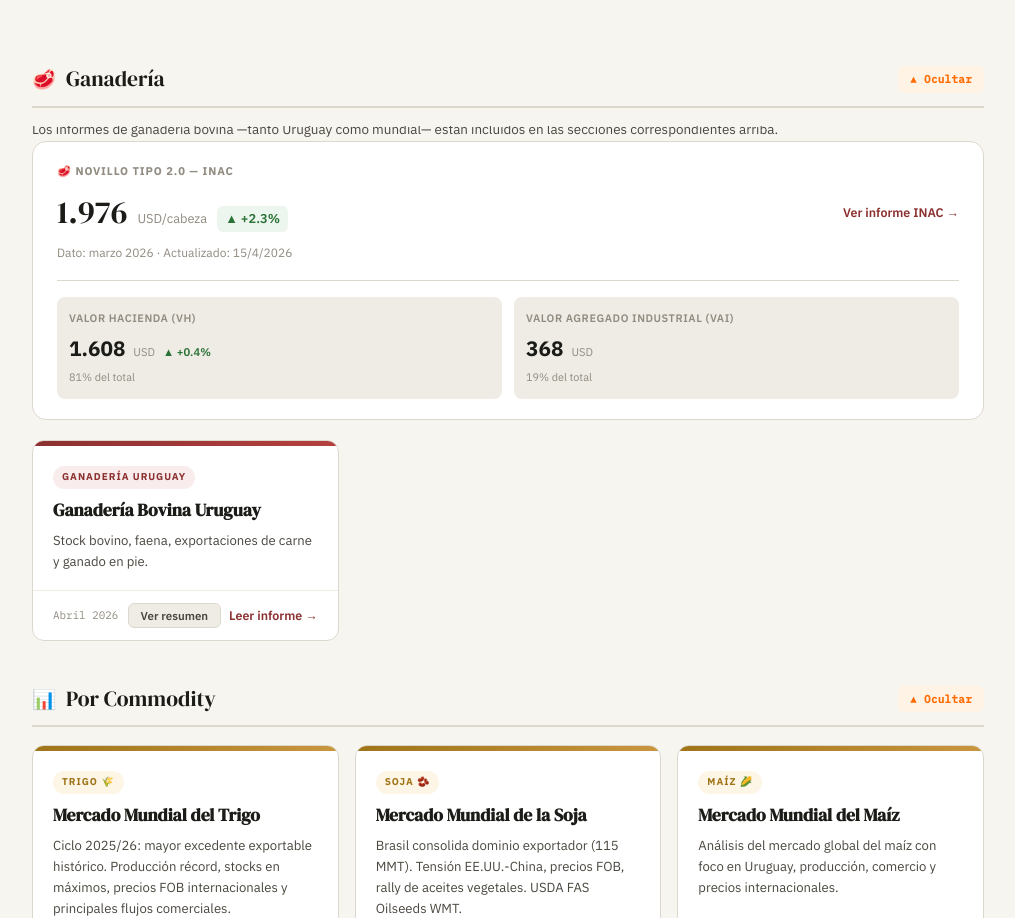
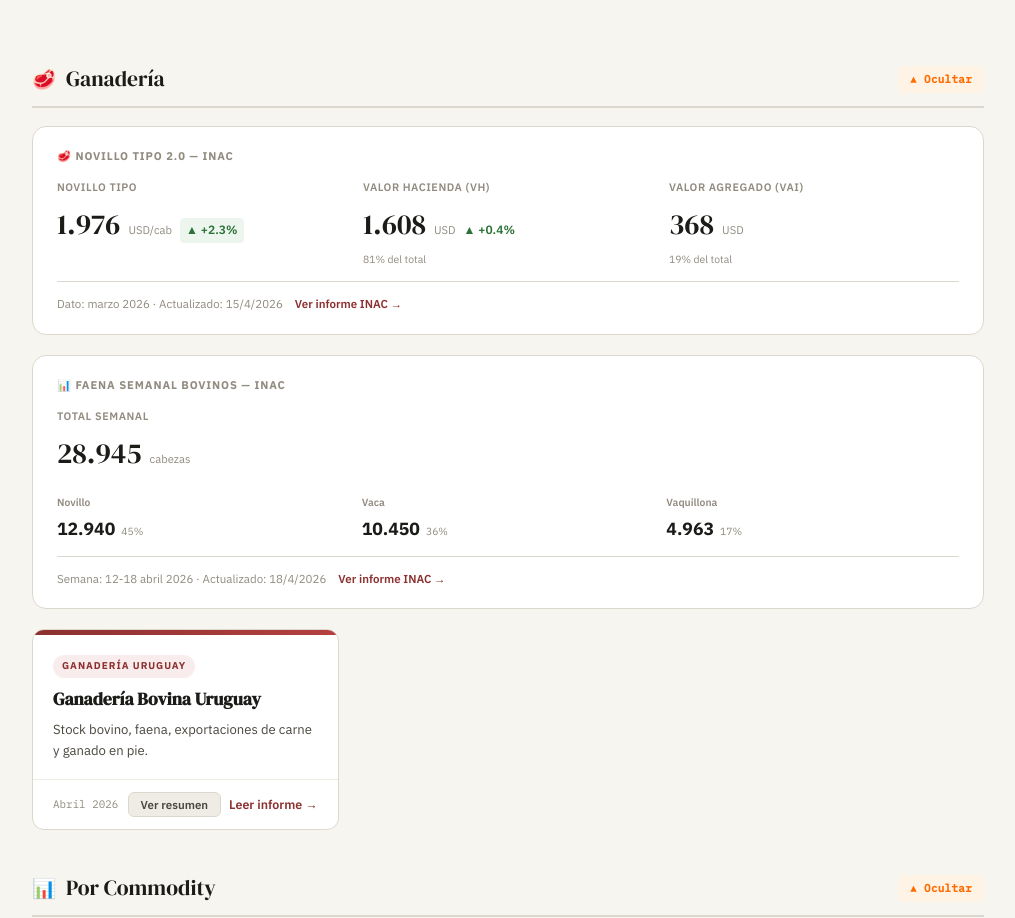
Before and after one commit to mltn1980/ceteris-paribus, a website: page index.html in a window 1280 px wide. Shown: the part 1211-2129 px from the top of the page, without its empty margins (132-1147 px from the left). Drawn offline with Linux system fonts and the light colour scheme; a script that the page names is missing.

Commit message:
Add files via upload

```diff
--- a/index.html
+++ b/index.html
@@ -257,41 +257,49 @@ footer{text-align:center;padding:28px 24px;color:var(--muted);font-size:0.72rem;
         <span class="toggle-text">▲ Ocultar</span>
     </div>
     <div class="collapsible-content">
-    <p style="font-size:0.84rem;color:var(--text2);margin-top:-8px;">Los informes de ganadería bovina —tanto Uruguay como mundial— están incluidos en las secciones correspondientes arriba.</p>
 
     <!-- Novillo Tipo 2.0 card -->
     <div style="background:var(--surface);border:1px solid var(--border);border-radius:14px;padding:20px 24px;margin-bottom:20px;">
-        <div style="display:flex;align-items:center;justify-content:space-between;flex-wrap:wrap;gap:16px;margin-bottom:16px;">
+        <div style="font-size:0.7rem;font-weight:700;text-transform:uppercase;letter-spacing:0.08em;color:var(--muted);margin-bottom:12px;">🥩 Novillo Tipo 2.0 — INAC</div>
+
+        <!-- Valores horizontales -->
+        <div style="display:grid;grid-template-columns:repeat(auto-fit,minmax(180px,1fr));gap:16px;margin-bottom:12px;">
+            <!-- Novillo Tipo -->
             <div>
-                <div style="font-size:0.7rem;font-weight:700;text-transform:uppercase;letter-spacing:0.08em;color:var(--muted);margin-bottom:4px;">🥩 Novillo Tipo 2.0 — INAC</div>
-                <div style="display:flex;align-items:baseline;gap:10px;">
-                    <span id="novillo-valor" style="font-family:'DM Serif Display',serif;font-size:2rem;color:var(--dark);">—</span>
-                    <span style="font-size:0.8rem;color:var(--muted);">USD/cabeza</span>
-                    <span id="novillo-var" style="font-size:0.8rem;font-weight:600;padding:2px 8px;border-radius:6px;"></span>
+                <div style="font-size:0.68rem;font-weight:600;text-transform:uppercase;letter-spacing:0.05em;color:var(--muted);margin-bottom:4px;">Novillo Tipo</div>
+                <div style="display:flex;align-items:baseline;gap:8px;">
+                    <span id="novillo-valor" style="font-family:'DM Serif Display',serif;font-size:1.8rem;color:var(--dark);">—</span>
+                    <span style="font-size:0.7rem;color:var(--muted);">USD/cab</span>
+                    <span id="novillo-var" style="font-size:0.75rem;font-weight:600;padding:2px 6px;border-radius:4px;"></span>
                 </div>
-                <div id="novillo-periodo" style="font-size:0.75rem;color:var(--muted);margin-top:4px;">—</div>
             </div>
-            <a href="https://www.inac.uy/innovaportal/v/21477/10/innova.front/novillo-tipo-20" target="_blank" rel="noopener noreferrer" style="font-size:0.78rem;font-weight:600;color:var(--red);text-decoration:none;">Ver informe INAC →</a>
-        </div>
-        <!-- Desglose VH y VAI -->
-        <div style="display:grid;grid-template-columns:repeat(auto-fit,minmax(200px,1fr));gap:12px;padding-top:16px;border-top:1px solid var(--border);">
-            <div style="background:var(--surface2);border-radius:8px;padding:12px;">
+
+            <!-- Valor Hacienda -->
+            <div>
                 <div style="font-size:0.68rem;font-weight:600;text-transform:uppercase;letter-spacing:0.05em;color:var(--muted);margin-bottom:4px;">Valor Hacienda (VH)</div>
                 <div style="display:flex;align-items:baseline;gap:8px;">
-                    <span id="novillo-vh" style="font-size:1.3rem;font-weight:700;color:var(--dark);">—</span>
+                    <span id="novillo-vh" style="font-family:'DM Serif Display',serif;font-size:1.8rem;color:var(--dark);">—</span>
                     <span style="font-size:0.7rem;color:var(--muted);">USD</span>
-                    <span id="novillo-vh-var" style="font-size:0.7rem;font-weight:600;"></span>
+                    <span id="novillo-vh-var" style="font-size:0.75rem;font-weight:600;"></span>
                 </div>
-                <div id="novillo-vh-pct" style="font-size:0.68rem;color:var(--muted);margin-top:2px;">—</div>
+                <div id="novillo-vh-pct" style="font-size:0.65rem;color:var(--muted);margin-top:2px;">—</div>
             </div>
-            <div style="background:var(--surface2);border-radius:8px;padding:12px;">
-                <div style="font-size:0.68rem;font-weight:600;text-transform:uppercase;letter-spacing:0.05em;color:var(--muted);margin-bottom:4px;">Valor Agregado Industrial (VAI)</div>
+
+            <!-- VAI -->
+            <div>
+                <div style="font-size:0.68rem;font-weight:600;text-transform:uppercase;letter-spacing:0.05em;color:var(--muted);margin-bottom:4px;">Valor Agregado (VAI)</div>
                 <div style="display:flex;align-items:baseline;gap:8px;">
-                    <span id="novillo-vai" style="font-size:1.3rem;font-weight:700;color:var(--dark);">—</span>
+                    <span id="novillo-vai" style="font-family:'DM Serif Display',serif;font-size:1.8rem;color:var(--dark);">—</span>
                     <span style="font-size:0.7rem;color:var(--muted);">USD</span>
                 </div>
-                <div id="novillo-vai-pct" style="font-size:0.68rem;color:var(--muted);margin-top:2px;">—</div>
+                <div id="novillo-vai-pct" style="font-size:0.65rem;color:var(--muted);margin-top:2px;">—</div>
             </div>
+        </div>
+
+        <!-- Footer con periodo y link -->
+        <div style="display:flex;align-items:center;gap:12px;flex-wrap:wrap;padding-top:12px;border-top:1px solid var(--border);">
+            <div id="novillo-periodo" style="font-size:0.72rem;color:var(--muted);">—</div>
+            <a href="https://www.inac.uy/innovaportal/v/21477/10/innova.front/novillo-tipo-20" target="_blank" rel="noopener noreferrer" style="font-size:0.72rem;font-weight:600;color:var(--red);text-decoration:none;">Ver informe INAC →</a>
         </div>
     </div>
     <script>
@@ -335,6 +343,76 @@ footer{text-align:center;padding:28px 24px;color:var(--muted);font-size:0.72rem;
 
             document.getElementById('novillo-vai').textContent = '368';
             document.getElementById('novillo-vai-pct').textContent = '19% del total';
+        });
+    </script>
+
+    <!-- Faena Semanal Bovinos card -->
+    <div style="background:var(--surface);border:1px solid var(--border);border-radius:14px;padding:20px 24px;margin-bottom:20px;">
+        <div style="font-size:0.7rem;font-weight:700;text-transform:uppercase;letter-spacing:0.08em;color:var(--muted);margin-bottom:12px;">📊 Faena Semanal Bovinos — INAC</div>
+
+        <!-- Total semanal -->
+        <div style="margin-bottom:16px;">
+            <div style="font-size:0.68rem;font-weight:600;text-transform:uppercase;letter-spacing:0.05em;color:var(--muted);margin-bottom:4px;">Total Semanal</div>
+            <div style="display:flex;align-items:baseline;gap:8px;">
+                <span id="faena-total" style="font-family:'DM Serif Display',serif;font-size:1.8rem;color:var(--dark);">—</span>
+                <span style="font-size:0.7rem;color:var(--muted);">cabezas</span>
+            </div>
+        </div>
+
+        <!-- Desglose por categoría (3 columnas) -->
+        <div style="display:grid;grid-template-columns:repeat(auto-fit,minmax(140px,1fr));gap:12px;margin-bottom:12px;">
+            <div>
+                <div style="font-size:0.65rem;font-weight:600;color:var(--muted);margin-bottom:2px;">Novillo</div>
+                <div style="display:flex;align-items:baseline;gap:6px;">
+                    <span id="faena-novillo" style="font-size:1.1rem;font-weight:700;color:var(--dark);">—</span>
+                    <span id="faena-novillo-pct" style="font-size:0.65rem;color:var(--muted);">—</span>
+                </div>
+            </div>
+            <div>
+                <div style="font-size:0.65rem;font-weight:600;color:var(--muted);margin-bottom:2px;">Vaca</div>
+                <div style="display:flex;align-items:baseline;gap:6px;">
+                    <span id="faena-vaca" style="font-size:1.1rem;font-weight:700;color:var(--dark);">—</span>
+                    <span id="faena-vaca-pct" style="font-size:0.65rem;color:var(--muted);">—</span>
+                </div>
+            </div>
+            <div>
+                <div style="font-size:0.65rem;font-weight:600;color:var(--muted);margin-bottom:2px;">Vaquillona</div>
+                <div style="display:flex;align-items:baseline;gap:6px;">
+                    <span id="faena-vaquillona" style="font-size:1.1rem;font-weight:700;color:var(--dark);">—</span>
+                    <span id="faena-vaquillona-pct" style="font-size:0.65rem;color:var(--muted);">—</span>
+                </div>
+            </div>
+        </div>
+
+        <!-- Footer -->
+        <div style="display:flex;align-items:center;gap:12px;flex-wrap:wrap;padding-top:12px;border-top:1px solid var(--border);">
+            <div id="faena-periodo" style="font-size:0.72rem;color:var(--muted);">—</div>
+            <a href="https://www.inac.uy/innovaportal/v/21478/10/innova.front/faena" target="_blank" rel="noopener noreferrer" style="font-size:0.72rem;font-weight:600;color:var(--red);text-decoration:none;">Ver informe INAC →</a>
+        </div>
+    </div>
+    <script>
+    fetch('data/faena.json')
+        .then(r => r.json())
+        .then(d => {
+            document.getElementById('faena-total').textContent = d.total.toLocaleString('es-UY');
+            document.getElementById('faena-novillo').textContent = d.novillo.toLocaleString('es-UY');
+            document.getElementById('faena-novillo-pct').textContent = d.novillo_pct + '%';
+            document.getElementById('faena-vaca').textContent = d.vaca.toLocaleString('es-UY');
+            document.getElementById('faena-vaca-pct').textContent = d.vaca_pct + '%';
+            document.getElementById('faena-vaquillona').textContent = d.vaquillona.toLocaleString('es-UY');
+            document.getElementById('faena-vaquillona-pct').textContent = d.vaquillona_pct + '%';
+            document.getElementById('faena-periodo').textContent = 'Semana: ' + d.periodo + ' · Actualizado: ' + new Date(d.actualizado).toLocaleDateString('es-UY');
+        })
+        .catch(() => {
+            // Fallback con datos del PDF subido
+            document.getElementById('faena-total').textContent = '28.945';
+            document.getElementById('faena-novillo').textContent = '12.940';
+            document.getElementById('faena-novillo-pct').textContent = '45%';
+            document.getElementById('faena-vaca').textContent = '10.450';
+            document.getElementById('faena-vaca-pct').textContent = '36%';
+            document.getElementById('faena-vaquillona').textContent = '4.963';
+            document.getElementById('faena-vaquillona-pct').textContent = '17%';
+            document.getElementById('faena-periodo').textContent = 'Semana: 12-18 abril 2026';
         });
     </script>
 
```
